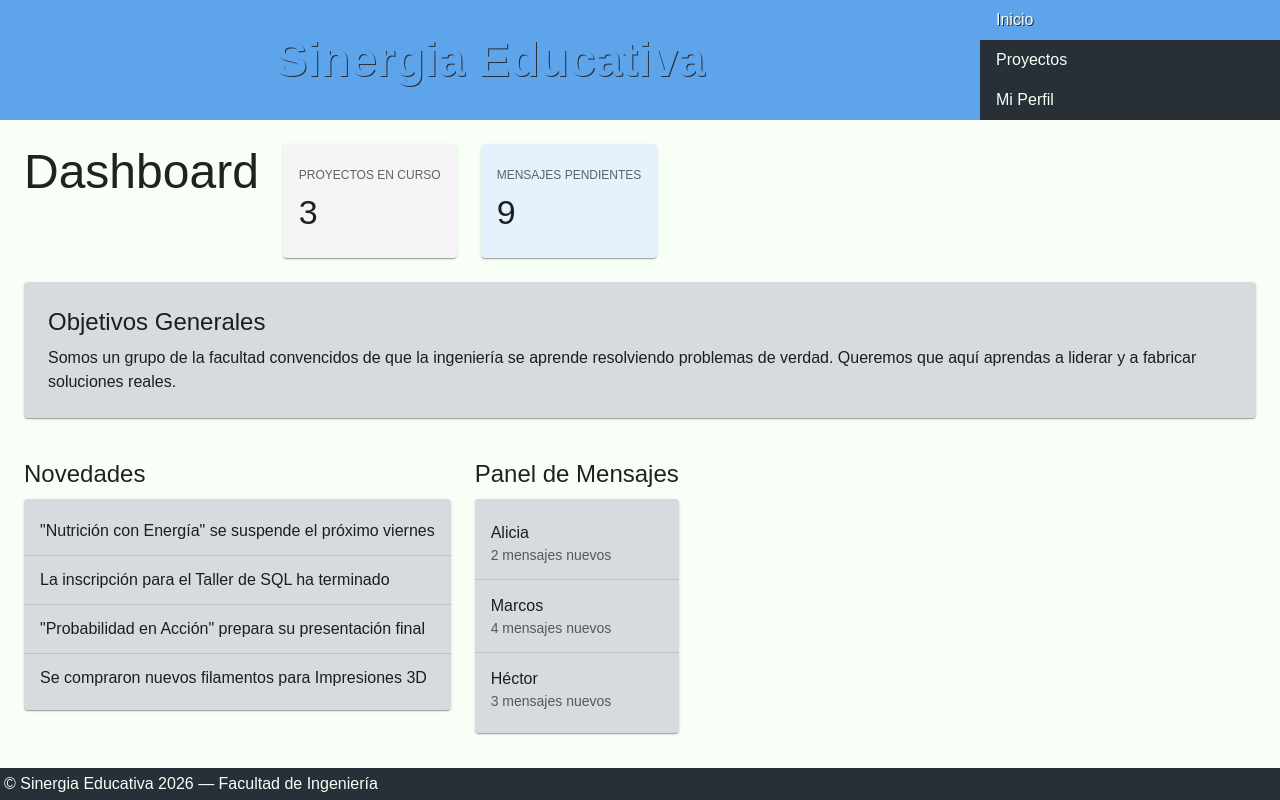
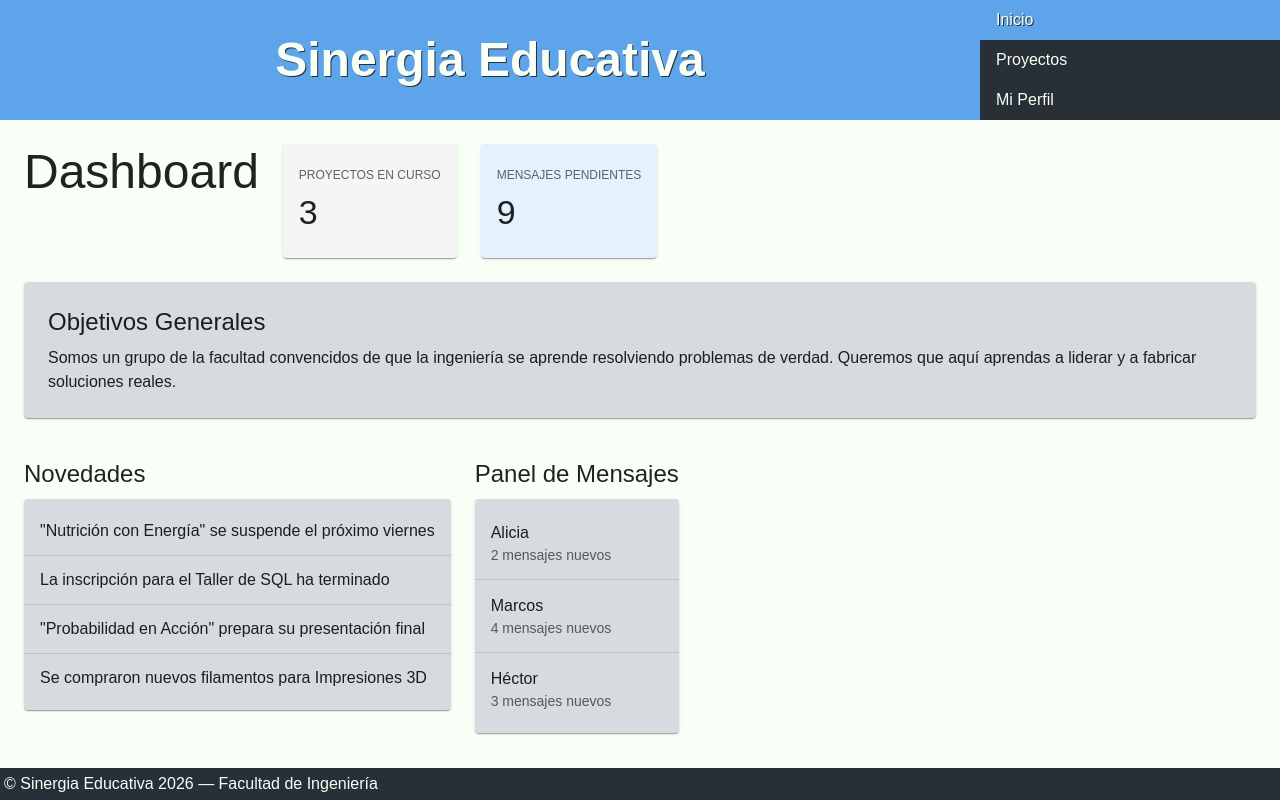
Before and after one commit to Dionicio-Rodrigo/pv_tp3_grupo2, a React (Vite) app: page / in a window 1280 px wide. Built offline with nearby package versions, Linux system fonts and the light colour scheme.

Commit message:
Error del color del header

```diff
--- a/src/components/Header.jsx
+++ b/src/components/Header.jsx
@@ -1,9 +1,5 @@
 import { Typography } from "@mui/material";
 
 export const Header = () => {
-  return (
-    <Typography variant="h1" color="primary">
-      Sinergia Educativa
-    </Typography>
-  );
+  return <Typography variant="h1">Sinergia Educativa</Typography>;
 };
```
